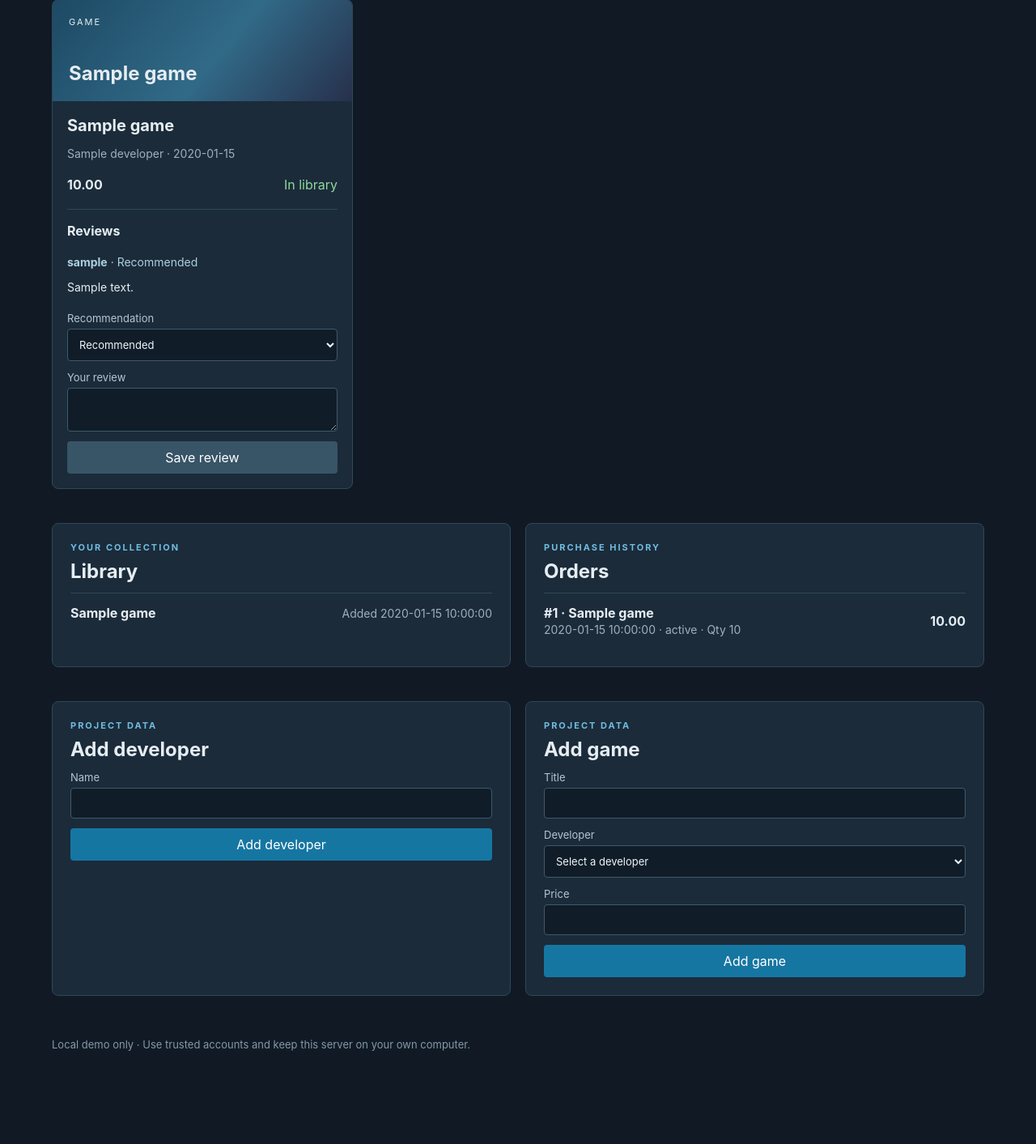
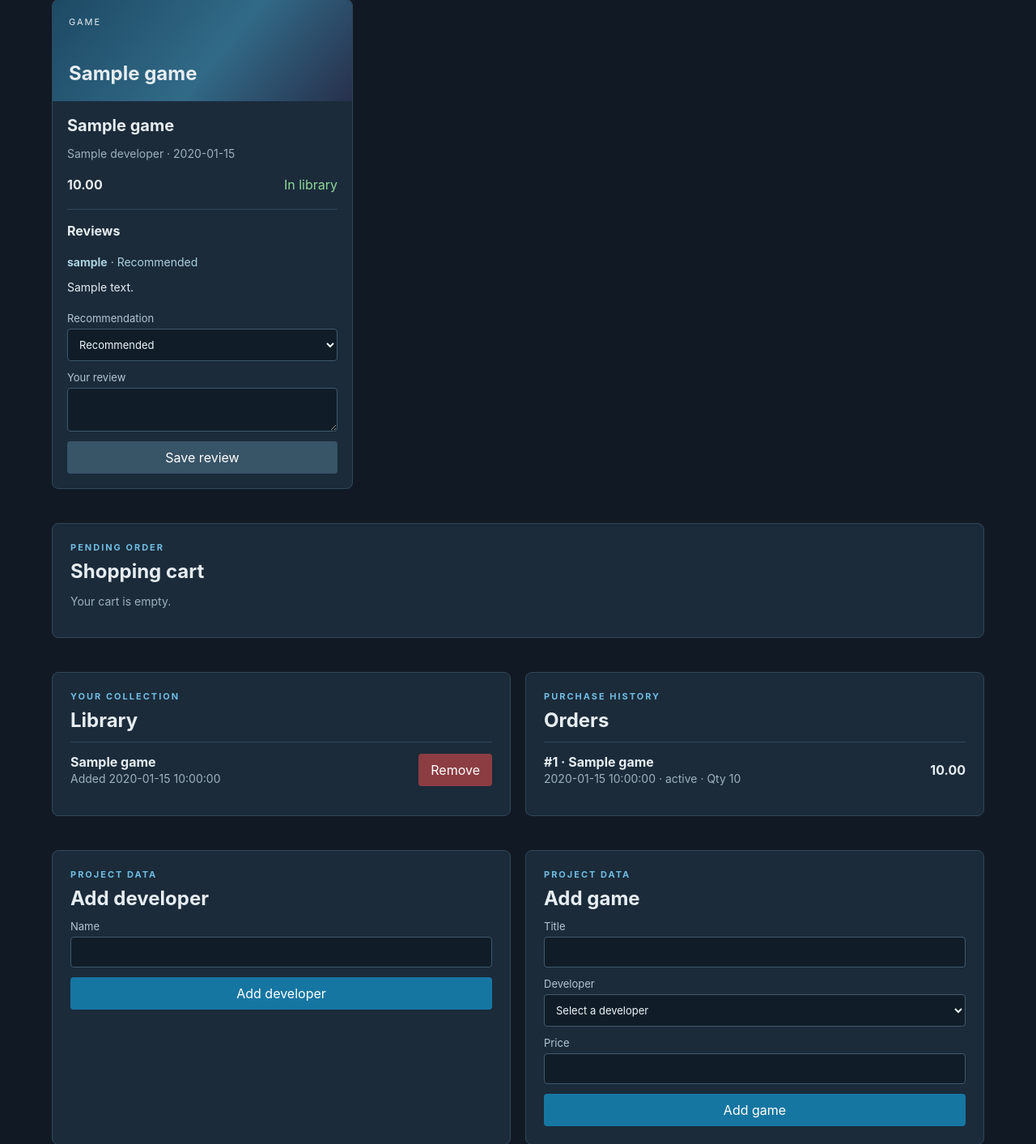
Before and after one commit to EvanT-17/steam-database-project, a Flask app: page / in a window 1280 px wide. Shown: the part 285-1698 px from the top of the page at 81% size. Before the commit the page ends 1583 px from the top, so only its background shows below. Run offline with Flask 3, Linux system fonts and the light colour scheme; the visitor is signed in with stand-in values (Sample User, id 1); tables that the repository leaves empty hold one stand-in row (values such as "Sample post"); parts of the project's set-up code (start-up, migrations or seed data) failed here and were passed over.

Commit message:
delete function added

```diff
--- a/app.py
+++ b/app.py
@@ -106,6 +106,7 @@ def index():
         )
         reviews = cursor.fetchall()
         library = []
+        cart = []
         orders = []
         if user_id:
             cursor.execute(
@@ -116,17 +117,27 @@ def index():
             )
             library = cursor.fetchall()
             cursor.execute(
+                """SELECT oi.game_id, g.title, oi.purchase_price, o.order_id, o.total_amount
+                   FROM orders o JOIN order_items oi ON oi.order_id = o.order_id
+                   JOIN games g ON g.game_id = oi.game_id
+                   WHERE o.user_id = %s AND o.status = 'pending'
+                   ORDER BY oi.order_item_id""",
+                (user_id,),
+            )
+            cart = cursor.fetchall()
+            cursor.execute(
                 """SELECT o.order_id, o.created_at, o.total_amount, o.status,
                           g.title, oi.purchase_price, oi.quantity
                    FROM orders o JOIN order_items oi ON oi.order_id = o.order_id
                    JOIN games g ON g.game_id = oi.game_id
-                   WHERE o.user_id = %s ORDER BY o.order_id DESC, oi.order_item_id""",
+                   WHERE o.user_id = %s AND o.status <> 'pending'
+                   ORDER BY o.order_id DESC, oi.order_item_id""",
                 (user_id,),
             )
             orders = cursor.fetchall()
     return render_template(
         "index.html", games=games, developers=developers, reviews=reviews,
-        library=library, orders=orders, query=query,
+        library=library, cart=cart, orders=orders, query=query,
     )
 
 
@@ -206,11 +217,26 @@ def add_game():
     return redirect(url_for("index"))
 
 
-@app.post("/buy/<int:game_id>")
-def buy(game_id):
+def lock_user(cursor, user_id):
+    cursor.execute("SELECT user_id FROM users WHERE user_id = %s FOR UPDATE", (user_id,))
+    if not cursor.fetchone():
+        abort(401, "Please log in again.")
+
+
+def pending_order(cursor, user_id):
+    cursor.execute(
+        "SELECT order_id, total_amount FROM orders WHERE user_id = %s AND status = 'pending' FOR UPDATE",
+        (user_id,),
+    )
+    return cursor.fetchone()
+
+
+@app.post("/cart/<int:game_id>/add")
+def add_to_cart(game_id):
     user_id = current_user()
     with database() as (_, cursor):
-        cursor.execute("SELECT game_id, price FROM games WHERE game_id = %s FOR UPDATE", (game_id,))
+        lock_user(cursor, user_id)
+        cursor.execute("SELECT game_id, price FROM games WHERE game_id = %s", (game_id,))
         game = cursor.fetchone()
         if not game:
             abort(404, "Game not found.")
@@ -218,16 +244,92 @@ def buy(game_id):
         if cursor.fetchone():
             flash("This game is already in your library.", "error")
             return redirect(url_for("index"))
-        cursor.execute("INSERT INTO orders (user_id, total_amount, status) VALUES (%s, %s, %s)",
-                       (user_id, game["price"], "completed"))
-        order_id = cursor.lastrowid
+        order = pending_order(cursor, user_id)
+        if order:
+            order_id = order["order_id"]
+            cursor.execute("SELECT game_id FROM order_items WHERE order_id = %s AND game_id = %s",
+                           (order_id, game_id))
+            if cursor.fetchone():
+                flash("This game is already in your cart.", "error")
+                return redirect(url_for("index"))
+            total = order["total_amount"] + game["price"]
+            if total > Decimal("99999999.99"):
+                flash("The cart total exceeds the supported maximum.", "error")
+                return redirect(url_for("index"))
+            cursor.execute("UPDATE orders SET total_amount = %s WHERE order_id = %s", (total, order_id))
+        else:
+            cursor.execute("INSERT INTO orders (user_id, total_amount, status) VALUES (%s, %s, %s)",
+                           (user_id, game["price"], "pending"))
+            order_id = cursor.lastrowid
         cursor.execute(
             "INSERT INTO order_items (order_id, game_id, purchase_price, quantity) VALUES (%s, %s, %s, 1)",
             (order_id, game_id, game["price"]),
         )
-        cursor.execute("INSERT INTO `library` (user_id, game_id, acquisition_source) VALUES (%s, %s, %s)",
-                       (user_id, game_id, "purchase"))
-    flash("Purchase recorded. This is a demo; no payment was processed.")
+    flash("Game added to your cart.")
+    return redirect(url_for("index"))
+
+
+@app.post("/cart/<int:game_id>/remove")
+def remove_from_cart(game_id):
+    user_id = current_user()
+    with database() as (_, cursor):
+        lock_user(cursor, user_id)
+        order = pending_order(cursor, user_id)
+        if not order:
+            abort(404, "Cart item not found.")
+        cursor.execute("SELECT purchase_price FROM order_items WHERE order_id = %s AND game_id = %s",
+                       (order["order_id"], game_id))
+        item = cursor.fetchone()
+        if not item:
+            abort(404, "Cart item not found.")
+        cursor.execute("DELETE FROM order_items WHERE order_id = %s AND game_id = %s", (order["order_id"], game_id))
+        cursor.execute("SELECT COUNT(*) AS item_count FROM order_items WHERE order_id = %s", (order["order_id"],))
+        if cursor.fetchone()["item_count"]:
+            cursor.execute("UPDATE orders SET total_amount = %s WHERE order_id = %s",
+                           (order["total_amount"] - item["purchase_price"], order["order_id"]))
+        else:
+            cursor.execute("DELETE FROM orders WHERE order_id = %s", (order["order_id"],))
+    flash("Game removed from your cart.")
+    return redirect(url_for("index"))
+
+
+@app.post("/cart/checkout")
+def checkout():
+    user_id = current_user()
+    with database() as (_, cursor):
+        lock_user(cursor, user_id)
+        order = pending_order(cursor, user_id)
+        if not order:
+            flash("Your cart is empty.", "error")
+            return redirect(url_for("index"))
+        cursor.execute("SELECT game_id FROM order_items WHERE order_id = %s", (order["order_id"],))
+        items = cursor.fetchall()
+        if not items:
+            flash("Your cart is empty.", "error")
+            return redirect(url_for("index"))
+        for item in items:
+            cursor.execute("SELECT user_id FROM `library` WHERE user_id = %s AND game_id = %s",
+                           (user_id, item["game_id"]))
+            if cursor.fetchone():
+                flash("A game in your cart is already in your library. Remove it before checkout.", "error")
+                return redirect(url_for("index"))
+        for item in items:
+            cursor.execute("INSERT INTO `library` (user_id, game_id, acquisition_source) VALUES (%s, %s, %s)",
+                           (user_id, item["game_id"], "purchase"))
+        cursor.execute("UPDATE orders SET status = %s WHERE order_id = %s", ("completed", order["order_id"]))
+    flash("Checkout complete. This is a demo; no payment was processed.")
+    return redirect(url_for("index"))
+
+
+@app.post("/library/<int:game_id>/remove")
+def remove_from_library(game_id):
+    user_id = current_user()
+    with database() as (_, cursor):
+        lock_user(cursor, user_id)
+        cursor.execute("DELETE FROM `library` WHERE user_id = %s AND game_id = %s", (user_id, game_id))
+        if not cursor.rowcount:
+            abort(404, "Library game not found.")
+    flash("Game removed from your library. Your order history is unchanged.")
     return redirect(url_for("index"))
 
 
--- a/static/style.css
+++ b/static/style.css
@@ -27,6 +27,7 @@ form.stack { display: grid; gap: 12px; }label { display: grid; gap: 5px; font-si
 input, select, textarea { font: inherit; color: #edf5fa; background: #101d28; border: 1px solid #40596c; border-radius: 4px; padding: 10px; width: 100%; }
 button { font: inherit; border: 0; border-radius: 4px; padding: 10px 15px; color: #fff; background: #1676a2; cursor: pointer; }
 button:hover { background: #2194c4; }button:disabled { opacity: .5; cursor: not-allowed; }.secondary { background: #385467; }
+.danger { background: #8c3d42; }.danger:hover { background: #b94e55; }
 .search { display: flex; gap: 8px; }.inline { display: inline-block; margin-left: 12px; }.empty { color: #a7bac8; }
 footer { color: #8299a8; font-size: 13px; padding-top: 10px; padding-bottom: 32px; }
 @media (max-width: 700px) { .auth-grid, .two-col { grid-template-columns: 1fr; }.header-inner, .section-head { align-items: flex-start; flex-direction: column; padding-top: 18px; padding-bottom: 18px; }.search { width: 100%; } }
--- a/templates/index.html
+++ b/templates/index.html
@@ -58,10 +58,10 @@
           <div class="buy-row"><strong>{{ game.price }}</strong>
             {% if session.get('user_id') %}
               {% if game.owned %}<span class="owned">In library</span>{% else %}
-              <form method="post" action="{{ url_for('buy', game_id=game.game_id) }}">
-                <input type="hidden" name="csrf_token" value="{{ csrf_token }}"><button>Buy (demo)</button>
+              <form method="post" action="{{ url_for('add_to_cart', game_id=game.game_id) }}">
+                <input type="hidden" name="csrf_token" value="{{ csrf_token }}"><button>Add to cart</button>
               </form>{% endif %}
-            {% else %}<span class="muted">Sign in to buy</span>{% endif %}
+            {% else %}<span class="muted">Sign in to add to cart</span>{% endif %}
           </div>
           <div class="reviews">
             <h4>Reviews</h4>
@@ -85,9 +85,30 @@
   </section>
 
   {% if session.get('user_id') %}
+  <section class="panel">
+    <p class="eyebrow">PENDING ORDER</p><h2>Shopping cart</h2>
+    {% for item in cart %}
+    <div class="list-row">
+      <div><strong>{{ item.title }}</strong> · {{ item.purchase_price }}</div>
+      <form method="post" action="{{ url_for('remove_from_cart', game_id=item.game_id) }}">
+        <input type="hidden" name="csrf_token" value="{{ csrf_token }}"><button class="danger">Remove</button>
+      </form>
+    </div>
+    {% else %}<p class="muted">Your cart is empty.</p>{% endfor %}
+    {% if cart %}
+    <div class="list-row"><strong>Total: {{ cart[0].total_amount }}</strong>
+      <form method="post" action="{{ url_for('checkout') }}">
+        <input type="hidden" name="csrf_token" value="{{ csrf_token }}"><button>Checkout (demo)</button>
+      </form>
+    </div>
+    {% endif %}
+  </section>
   <section class="two-col">
     <div class="panel"><p class="eyebrow">YOUR COLLECTION</p><h2>Library</h2>
-      {% for item in library %}<div class="list-row"><strong>{{ item.title }}</strong><span>Added {{ item.acquired_at }}</span></div>
+      {% for item in library %}<div class="list-row"><div><strong>{{ item.title }}</strong><br><span>Added {{ item.acquired_at }}</span></div>
+        <form method="post" action="{{ url_for('remove_from_library', game_id=item.game_id) }}" onsubmit="return confirm('Remove this game from your library? You will need to buy it again to add it back.');">
+          <input type="hidden" name="csrf_token" value="{{ csrf_token }}"><button class="danger">Remove</button>
+        </form></div>
       {% else %}<p class="muted">Your library is empty.</p>{% endfor %}
     </div>
     <div class="panel"><p class="eyebrow">PURCHASE HISTORY</p><h2>Orders</h2>
```
Also changed, not shown: tests/test_cart.py (added, +161 -0 lines), README.md, Steam_ER图.png (deleted).
